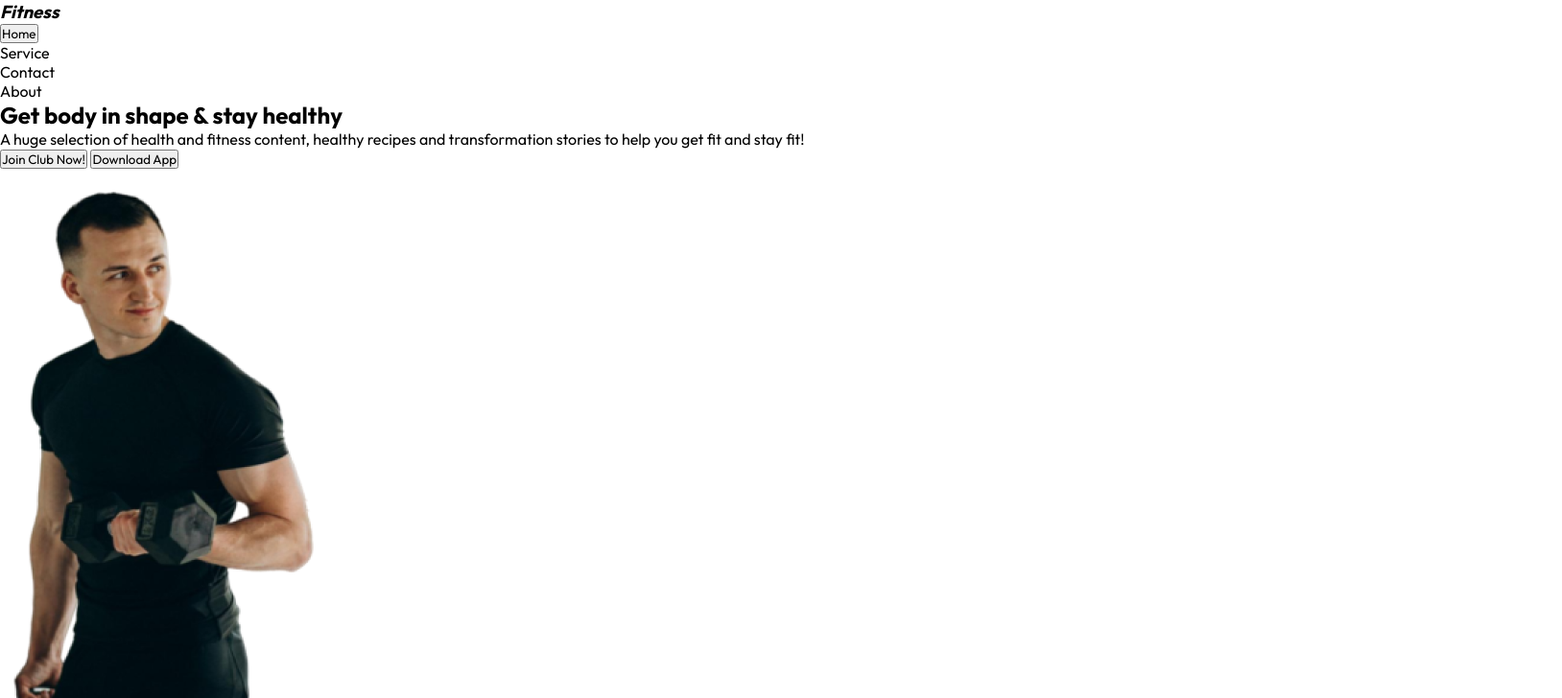
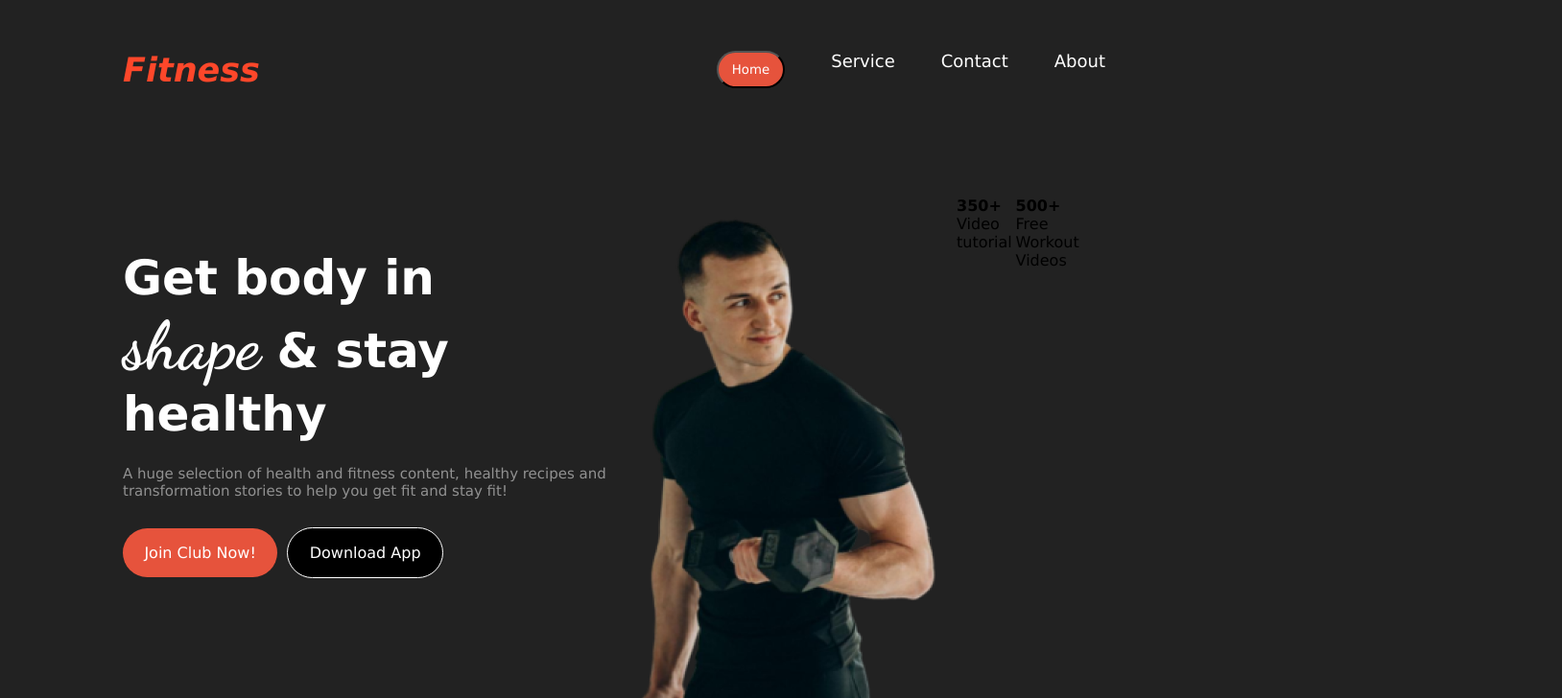
Before and after one commit to minhaj-uddin-arif-23/Body-fit-website, a plain HTML site: page index.html in a window 1280 px wide. Shown: the top 728 px of the page at 96% size, 1628 px wide, since content can reach past the window. Drawn offline with Linux system fonts and the light colour scheme.

Commit message:
header section complete

```diff
--- a/index.html
+++ b/index.html
@@ -3,7 +3,7 @@
 <head>
     <meta charset="UTF-8">
     <meta name="viewport" content="width=device-width, initial-scale=1.0">
-    <title>Document</title>
+    <title>Fitness Website</title>
     <link rel="stylesheet" href="./styles/style.css">
 </head>
 <body>
@@ -26,13 +26,14 @@
             </nav>
             <div class="head-banner-container">
                 <div class="banner-text-content">
-                    <h2 class="banner-header">Get body in <span class="styl">shape</span> & stay healthy</h2>
+                    <h1 class="banner-header">Get body in <br> <span class="styl">shape</span> & stay healthy</h1>
                     <p class="banner-desc">A huge selection of health and fitness content, healthy recipes and transformation stories to help you get fit and stay fit!</p>
+                    <div class="btn-cotainer">
+                        <button class="btn-primary">Join Club Now!</button>
+                        <button class="btn-primary2">Download App</button>
+                    </div>
                 </div>
-                <div class="btn-cotainer">
-                    <button class="btn-primary">Join Club Now!</button>
-                    <button class="btn-primary">Download App</button>
-                </div>
+
                 <div class="banner-img-content">
                     <img src="./images/Images 2.png" alt="">
                 </div>
--- a/styles/style.css
+++ b/styles/style.css
@@ -1,13 +1,115 @@
     /* font connect */
-    @import url('https://fonts.googleapis.com/css2?family=Outfit:wght@100..900&display=swap');
+    @import url('https://fonts.googleapis.com/css2?family=Dancing+Script:wght@400..700&display=swap');
 
 *{
     margin: 0;
     padding: 0;
     box-sizing: border-box;
-    font-family: "Outfit", sans-serif;
+    font-family: Verdana, Geneva, Tahoma, sans-serif;
 }
+
 body{
+    background-color: #222222;
     max-width: 1440px;
     margin: 0 auto;
 }
+
+/* shared color */
+
+/* navber style */
+.nav-container{
+
+}
+header,main{
+    width: 80%;
+    margin: 0 auto;
+}
+/* parent for navber */
+
+.nav-item{
+    display: flex;
+    justify-content: space-between;
+    align-items: center;
+    margin-top: 3.3rem;
+    /* border: 2px solid red; */
+}
+.nav-logo-style{
+    font-size: 35px;
+    font-weight: 800;
+    color: rgb(254, 71, 42);
+}
+.nav-option ul{
+    display: flex;
+    color: white;
+    gap: 3rem;
+    font-size: 18px;
+    font-weight: 400;
+    /* border: 2px solid green; */
+}
+.nav-option li{
+
+    list-style: none;
+}
+.btn-primary-1{
+    border-radius: 30px;
+    background-color: rgb(230, 83, 60);
+    color: white;
+    padding: 10px 14px;
+}
+
+/* banner section styles */
+/* banner parent */
+.head-banner-container{
+    display: flex;
+    margin-top:7rem;
+    /* border: 2px solid salmon; */
+}
+.banner-text-content{
+
+}
+/*  text and button related style  */
+.banner-header{
+    margin-top: 3.5rem;
+    font-size: 50px;
+    font-weight: 900;
+    color: white;
+    /* border: 2px solid yellow; */
+    text-align: left;
+}
+.styl{
+    font-size: 70px;
+    font-family: "Dancing Script", cursive;
+}
+.banner-desc{
+
+    color: rgba(255, 255, 255, 0.5);
+    font-size: 15px;
+    font-weight: 400;
+    line-height: normal;
+    text-align: left;
+    margin-top: 1.5rem;
+    margin-bottom: 1.8rem;
+}
+/* button parent */
+.btn-cotainer{
+
+}
+.btn-primary{
+    background-color: rgb(230, 83, 60);
+    padding: 1rem 1.4rem;
+    border-radius: 50px;
+    color: white;
+    border: none;
+    font-size: 16px;
+    margin-right:5px ;
+    /* font-weight: 600; */
+}
+.btn-primary2{
+    background-color:black;
+    padding: 1rem 1.4rem;
+    border: 1px solid white;
+    border-radius: 50px;
+    color: white;
+    font-size: 16px;
+    font-weight: 600px;
+}
```
